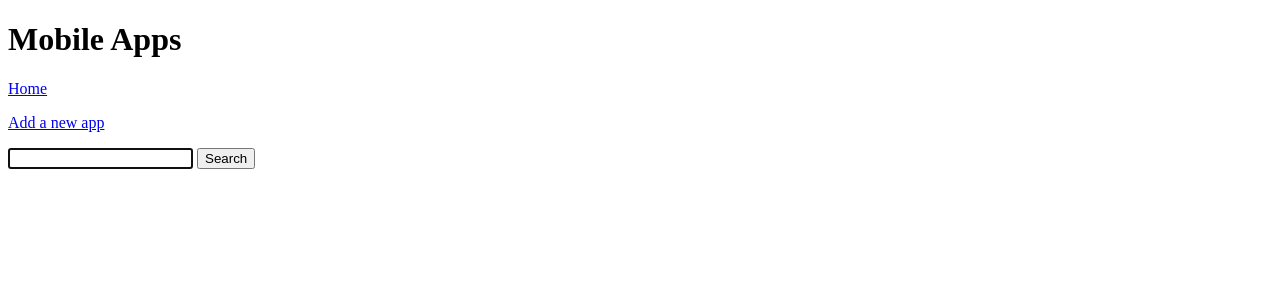
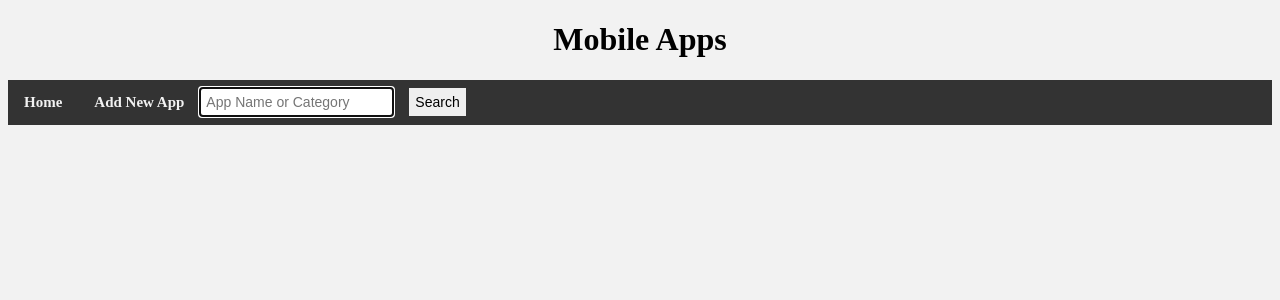
Before and after one commit to kims99/database-assignment, a Flask app: page / in a window 1280 px wide. Shown: the top 300 px of the page. Run offline with Flask 2, Linux system fonts and the light colour scheme; data that the repository does not hold is empty; parts of the project's set-up code (start-up, migrations or seed data) failed here and were passed over.

Commit message:
Styled data table and navigation bar

```diff
--- a/static/css/stylesheet.css
+++ b/static/css/stylesheet.css
@@ -1,3 +1,69 @@
 body {
-  background-color: white;
+  background-color:#F2F2F2;
 }
+
+h1 {
+  text-align: center;
+}
+
+.topnav {
+  background-color: #333;
+  overflow: hidden;
+}
+
+.topnav a {
+  float: left;
+  color: #f2f2f2;
+  text-align: center;
+  padding: 14px 16px;
+  text-decoration: none;
+  font-weight: bold;
+  font-size: 15px;
+}
+
+/* Change the color of links on hover */
+.topnav a:hover {
+  background-color: #ddd;
+  color: black;
+}
+
+/* Style the search box inside the navigation bar */
+.topnav input[type=text] {
+  float: left;
+  padding: 6px;
+  border: none;
+  margin-top: 8px;
+  margin-right: 16px;
+  font-size: 14px;
+}
+
+.topnav input[type=submit] {
+  float: left;
+  display: block;
+  padding: 6px;
+  border: none;
+  margin-top: 8px;
+  margin-right: 16px;
+  font-size: 14px;
+}
+
+
+table {
+	border-collapse: collapse;
+	}
+		table, th, td {
+			border: 1.5px solid #517EA6;
+      padding: 5px;
+      text-align: center;
+					}
+		td {
+			width: 10%;
+			}
+		th {
+      background-color: #37648C;
+      color: white;
+			}
+		caption {
+			font-style: italic;
+			font-weight: bold;
+		}
--- a/templates/base.html
+++ b/templates/base.html
@@ -9,6 +9,15 @@
 
   <body>
     <h1>Mobile Apps</h1>
+    <div class="topnav">
+      <a href="{{ url_for('index')}}"> Home </a>
+      <a href="{{ url_for('.add_app')}}"> Add New App</a>
+      <form method="POST">
+        <input type="text" autofocus="autofocus" name="search_string" placeholder="App Name or Category">
+        <input type="submit" formaction="/search" value="Search">
+    </form>
+    </div>
+
 
       {% block body %}
 
--- a/templates/index.html
+++ b/templates/index.html
@@ -1,14 +1,6 @@
 {% extends 'base.html' %}
 
 {% block body %}
-<p><a href="{{ url_for('index')}}"> Home </a></p>
-<p><a href="{{ url_for('.add_app')}}"> Add a new app</a>
-
-<form method="POST">
-    <input type="text" autofocus="autofocus" name="search_string">
-    <input type="submit" formaction="/search" value="Search">
-</form>
-
 
     <h3>{{ legend }}</h3>
 {% if apps %}
@@ -20,6 +12,7 @@
                 <th>Category Rank</th>
                 <th>Free/Paid</th>
                 <th>Number of Ratings</th>
+                <th>Edit</th>
             </tr>
         </thead>
 
```
